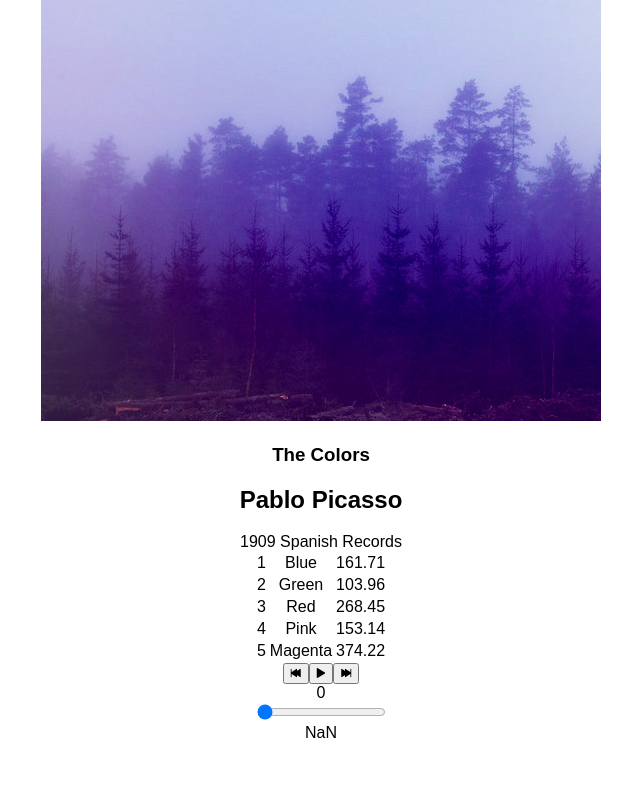
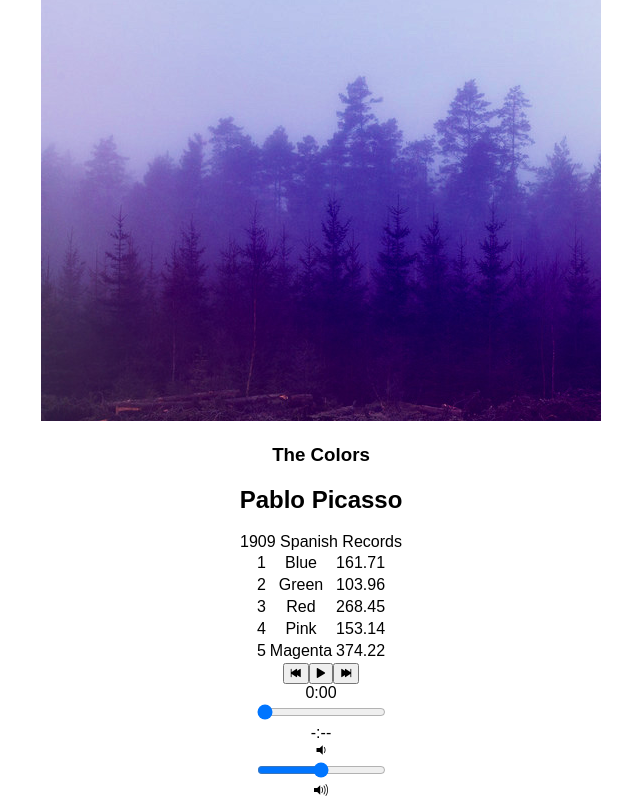
Before and after one commit to raibola/bloc-jams-react, a React (Create React App) app: page /album/the-colors in a window 1280 px wide. Shown: the part 237-1037 px from the top of the page, without its empty margins (319-959 px from the left). Before the commit the page ends 979 px from the top, so only its background shows below. Built offline with nearby package versions, Linux system fonts and the light colour scheme.

Commit message:
Assignment Bloc Jams React Player Bar Range Inputs: Completed

```diff
--- a/src/components/Album.js
+++ b/src/components/Album.js
@@ -92,6 +92,25 @@ class Album extends Component {
             this.setState({ currentTime: newTime });
           }
 
+        handleVolumeChange(e) {
+            const newVolume = e.target.value;
+            this.audioElement.volume = newVolume;
+            this.setState({ currentVolume: newVolume });
+        }
+
+        formatTime(time) {
+            const minutes = Math.floor(time / 60);
+            const seconds = Math.floor(time % 60);
+
+            if (isNaN(time)) {
+                return "-:--";
+            } else {
+                return <span> {minutes}:{seconds > 9 ? seconds : '0' + seconds}</span>;
+            }
+        }
+
+
+
     render() {
       return (
         <section className="album">
@@ -134,10 +153,13 @@ class Album extends Component {
            currentSong={this.state.currentSong}
            currentTime={this.audioElement.currentTime}
            duration={this.audioElement.duration}
+           currentVolume={this.audioElement.currentVolume}
+           handleVolumeChange={(e) => this.handleVolumeChange(e)}
            handleSongClick={() => this.handleSongClick(this.state.currentSong)}
            handlePrevClick={() => this.handlePrevClick()}
            handleNextClick={() => this.handleNextClick()}
            handleTimeChange={(e) => this.handleTimeChange(e)}
+           formatTime={time => this.formatTime(time)}
          />
         </section>
       );
--- a/src/components/PlayerBar.js
+++ b/src/components/PlayerBar.js
@@ -9,14 +9,14 @@ class PlayerBar extends Component {
              <span className="ion-skip-backward"></span>
            </button>
            <button id="play-pause" onClick={this.props.handleSongClick} >
-           <span className={this.props.isPlaying ? 'ion-pause' : 'ion-play'}></span>
+           <span className={this.props.isPlaying ? "ion-pause" : "ion-play"}></span>
            </button>
            <button id="next" onClick={this.props.handleNextClick}>
              <span className="ion-skip-forward"></span>
            </button>
          </section>
          <section id="time-control">
-         <div className="current-time">{this.props.currentTime}</div>
+         <div className="current-time">{this.props.formatTime(this.props.currentTime)}</div>
            <input
              type="range"
              className="seek-bar"
@@ -26,7 +26,20 @@ class PlayerBar extends Component {
              step="0.01"
              onChange={this.props.handleTimeChange}
            />
-           <div className="total-time">{this.props.duration}</div>
+         <div className="total-time">{this.props.formatTime(this.props.duration)}</div>
+         </section>
+         <section id="volume-control">
+          <div className="icon ion-volume-low"></div>
+            <input
+             type="range"
+             className="seek-bar"
+             value={this.props.currentVolume}
+             max="1.0"
+             min="0.0"
+             step="0.01"
+             onChange={this.props.handleVolumeChange}
+                    />
+          <div className="icon ion-volume-high"></div>
          </section>
       </section>
     );
```
